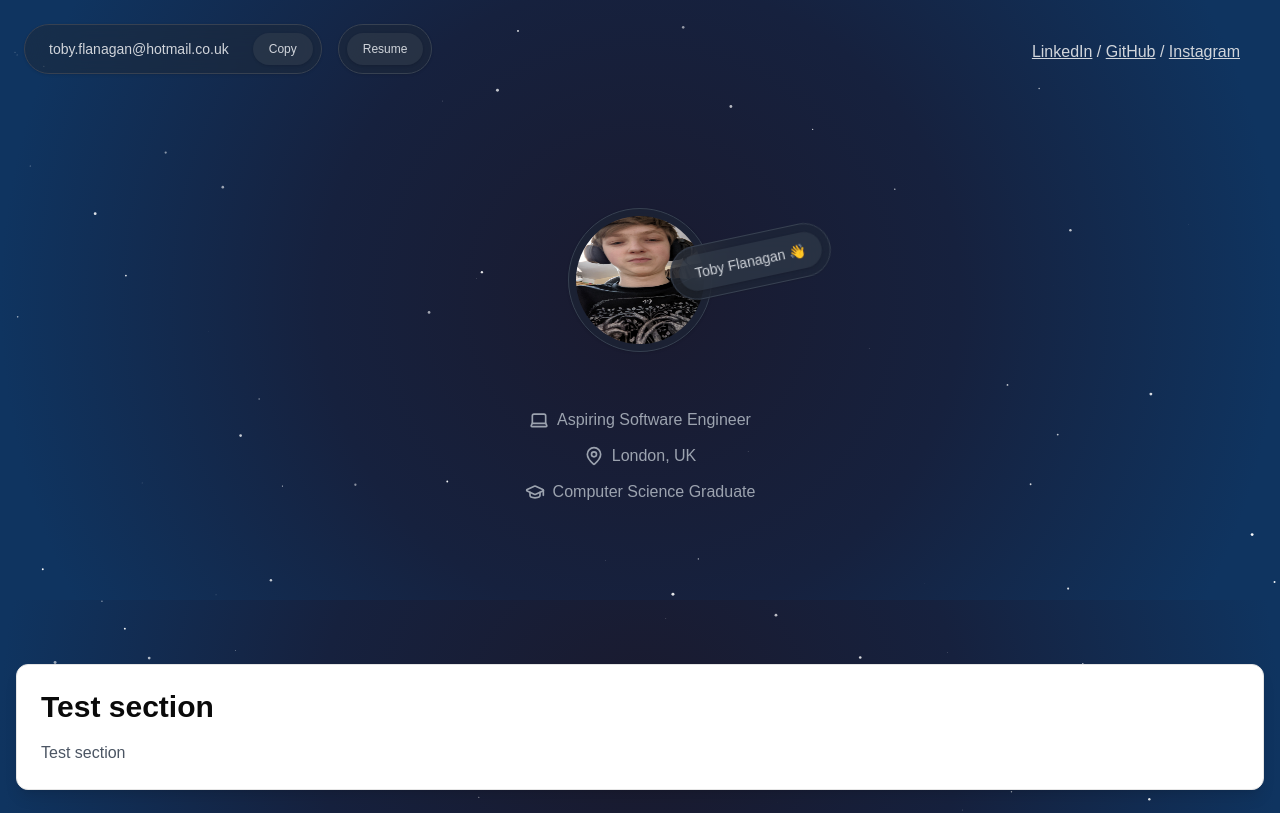
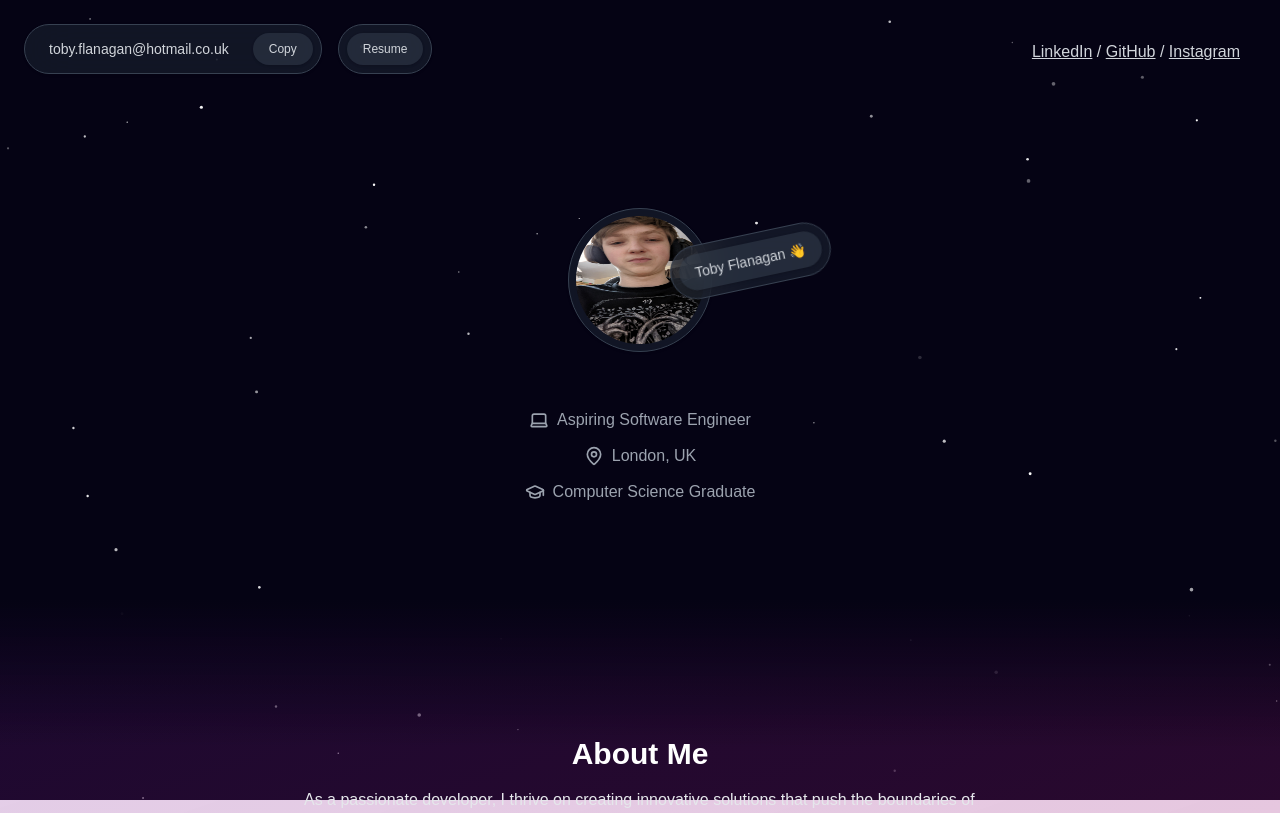
Before and after one commit to TobyFlan/next-website, a Next.js app: page / in a window 1280 px wide. Shown: the top 813 px of the page. Built offline with nearby package versions, Linux system fonts and the light colour scheme.

Commit message:
possibly a good background and section segmenter

```diff
--- a/src/components/AboutSection.tsx
+++ b/src/components/AboutSection.tsx
@@ -1,20 +1,34 @@
+'use client'
+
+import { useEffect, useState } from 'react';
 import { Card, CardContent } from "./ui/card";
 
 export default function AboutSection() {
+  const [isVisible, setIsVisible] = useState(false);
+
+  useEffect(() => {
+    setIsVisible(true);
+  }, []);
+
   return (
-    <div>
-        <section className="py-16">
-        <div className="container mx-auto px-4">
-            <Card className="bg-white shadow-lg">
-            <CardContent className="p-6">
-                <h2 className="text-3xl font-bold mb-4">Test section</h2>
-                <p className="text-gray-600">
-                Test section
-                </p>
-            </CardContent>
-            </Card>
+    <div className="relative overflow-hidden">
+      <section className={`py-16 transition-opacity duration-1000 ease-in-out ${isVisible ? 'opacity-100' : 'opacity-0'}`}>
+        <div className="absolute inset-0 bg-gradient-to-br from-indigo-900/30 via-purple-800/20 to-pink-700/30 animate-gradient"></div>
+        <div className="absolute top-0 left-0 right-0 h-2/3 bg-gradient-to-t from-transparent via-transparent to-[#050314]"></div>
+        <div className="absolute bottom-0 left-0 right-0 h-2/3 bg-gradient-to-b from-transparent via-transparent to-[#050314]"></div>
+        <div className="container mx-auto px-4 relative z-10 justify-center flex flex-col items-center">
+          <br></br>
+          <br></br>
+          <br></br>
+          <h2 className="text-3xl font-bold mb-4 text-white">About Me</h2>
+          <p className="text-gray-200 max-w-2xl">
+            As a passionate developer, I thrive on creating innovative solutions that push the boundaries of what's possible in web development. With a keen eye for design and a love for clean, efficient code, I bring ideas to life in the digital realm. My journey in tech has been one of constant learning and growth, embracing new technologies and methodologies to stay at the forefront of this ever-evolving field.
+          </p>
+          <br></br>
+          <br></br>
+          <br></br>
         </div>
-        </section>
+      </section>
     </div>
   );
 }
--- a/src/components/Background.tsx
+++ b/src/components/Background.tsx
@@ -1,13 +1,8 @@
 'use client'
 
-import React, { useEffect, useRef } from 'react'
+import { useEffect, useRef } from 'react'
 
-interface BackgroundProps {
-  className?: string;
-  children?: React.ReactNode;
-}
-
-const Background: React.FC<BackgroundProps> = ({ className = '', children }) => {
+const Background = () => {
   const canvasRef = useRef<HTMLCanvasElement>(null)
 
   useEffect(() => {
@@ -17,61 +12,89 @@ const Background: React.FC<BackgroundProps> = ({ className = '', children }) =>
     const ctx = canvas.getContext('2d')
     if (!ctx) return
 
+    let animationFrameId: number
+
     const resizeCanvas = () => {
-      const parent = canvas.parentElement
-      if (!parent) return
-
-      canvas.width = parent.clientWidth
-      canvas.height = parent.clientHeight
-      drawBackground()
+      canvas.width = window.innerWidth
+      canvas.height = window.innerHeight
     }
 
-    const drawBackground = () => {
-      if (!ctx || !canvas) return
+    const createStars = (count: number) => {
+      const stars = []
+      for (let i = 0; i < count; i++) {
+        stars.push({
+          x: Math.random() * canvas.width,
+          y: Math.random() * canvas.height,
+          radius: Math.random() * 1.5 + 0.5,
+          opacity: Math.random(),
+          speed: Math.random() * 0.0025 + 0.001,
 
-      const gradient = ctx.createRadialGradient(
-        canvas.width / 2, canvas.height / 2, 0,
-        canvas.width / 2, canvas.height / 2, canvas.width / 2
-      )
+          // give stars velocity
+          vx: Math.random() * 0.05 - 0.025,
+          vy: Math.random() * 0.05 - 0.025
+        })
+      }
+      return stars
+    }
 
-      gradient.addColorStop(0, '#1a1a2e')
-      gradient.addColorStop(0.5, '#16213e')
-      gradient.addColorStop(1, '#0f3460')
-
-      ctx.fillStyle = gradient
+    const drawBackground = (stars: any[]) => {
+      ctx.fillStyle = '#050314'  // BG colour
       ctx.fillRect(0, 0, canvas.width, canvas.height)
 
-      for (let i = 0; i < 50; i++) {
-        const x = Math.random() * canvas.width
-        const y = Math.random() * canvas.height
-        const radius = Math.random() * 1.5
-        const opacity = Math.random() * 0.5 + 0.5
+      stars.forEach(star => {
+        ctx.beginPath()
+        ctx.arc(star.x, star.y, star.radius, 0, Math.PI * 2)
+        ctx.fillStyle = `rgba(255, 255, 255, ${star.opacity})`
+        ctx.fill()
 
-        ctx.beginPath()
-        ctx.arc(x, y, radius, 0, Math.PI * 2)
-        ctx.fillStyle = `rgba(255, 255, 255, ${opacity})`
-        ctx.fill()
-      }
+        // Update star opacity for twinkling effect
+        star.opacity += star.speed
+        if (star.opacity > 1 || star.opacity < 0) {
+          star.speed = -star.speed
+        }
+
+        // Update star position for movement
+        star.x += star.vx
+        star.y += star.vy
+
+        // if stars leave canvas, wrap them around to the other side
+        if (star.x < 0) star.x = canvas.width
+        if (star.x > canvas.width) star.x = 0
+        if (star.y < 0) star.y = canvas.height
+        if (star.y > canvas.height) star.y = 0
+
+      })
+    }
+
+    const animate = (stars: any[]) => {
+      drawBackground(stars)
+      animationFrameId = requestAnimationFrame(() => animate(stars))
     }
 
     resizeCanvas()
-    window.addEventListener('resize', resizeCanvas)
+    const stars = createStars(50)  // Increased number of stars for a denser sky
+    animate(stars)
+
+    window.addEventListener('resize', () => {
+      resizeCanvas()
+      stars.forEach(star => {
+        star.x = Math.random() * canvas.width
+        star.y = Math.random() * canvas.height
+      })
+    })
 
     return () => {
       window.removeEventListener('resize', resizeCanvas)
+      cancelAnimationFrame(animationFrameId)
     }
   }, [])
 
   return (
-    <div className={`relative ${className}`}>
-      <canvas
-        ref={canvasRef}
-        className="absolute inset-0 w-full h-full"
-      />
-      <div className="relative z-10">
-        {children}
-      </div>
-    </div>
+    <canvas
+      ref={canvasRef}
+      className="fixed inset-0 w-full h-full"
+      style={{ zIndex: -1 }}
+    />
   )
 }
 
--- a/src/pages/index.tsx
+++ b/src/pages/index.tsx
@@ -4,14 +4,14 @@ import AboutSection from '@/components/AboutSection';
 
 export default function Home() {
   return (
-    <main className="min-h-screen text-white">
-      <Background >
+    <main className="relative min-h-screen text-white">
+
+      <Background />
+      <div className="relative z-10">
         <Header />
-      </Background>
+        <AboutSection />
+      </div>
 
-      <Background className="bg-gray-900">
-        <AboutSection />
-      </Background>
     </main>
   );
 }
--- a/src/styles/globals.css
+++ b/src/styles/globals.css
@@ -25,3 +25,22 @@ body {
     --radius: 0.5rem;
   }
 }
+
+@layer utilities {
+  .animate-gradient {
+    animation: gradient 15s ease infinite;
+    background-size: 400% 400%;
+  }
+}
+
+@keyframes gradient {
+  0% {
+    background-position: 0% 50%;
+  }
+  50% {
+    background-position: 100% 50%;
+  }
+  100% {
+    background-position: 0% 50%;
+  }
+}
--- a/tailwind.config.ts
+++ b/tailwind.config.ts
@@ -9,6 +9,21 @@ export default {
   ],
   theme: {
   	extend: {
+		animation: {
+			gradient: 'gradient 15s ease infinite',
+		},
+		keyframes: {
+			gradient: {
+				'0%, 100%': {
+				'background-size': '400% 400%',
+				'background-position': '0% 50%',
+				},
+				'50%': {
+				'background-size': '400% 400%',
+				'background-position': '100% 50%',
+				},
+			},
+		},
   		colors: {
   			background: 'var(--background)',
   			foreground: 'var(--foreground)'
```
